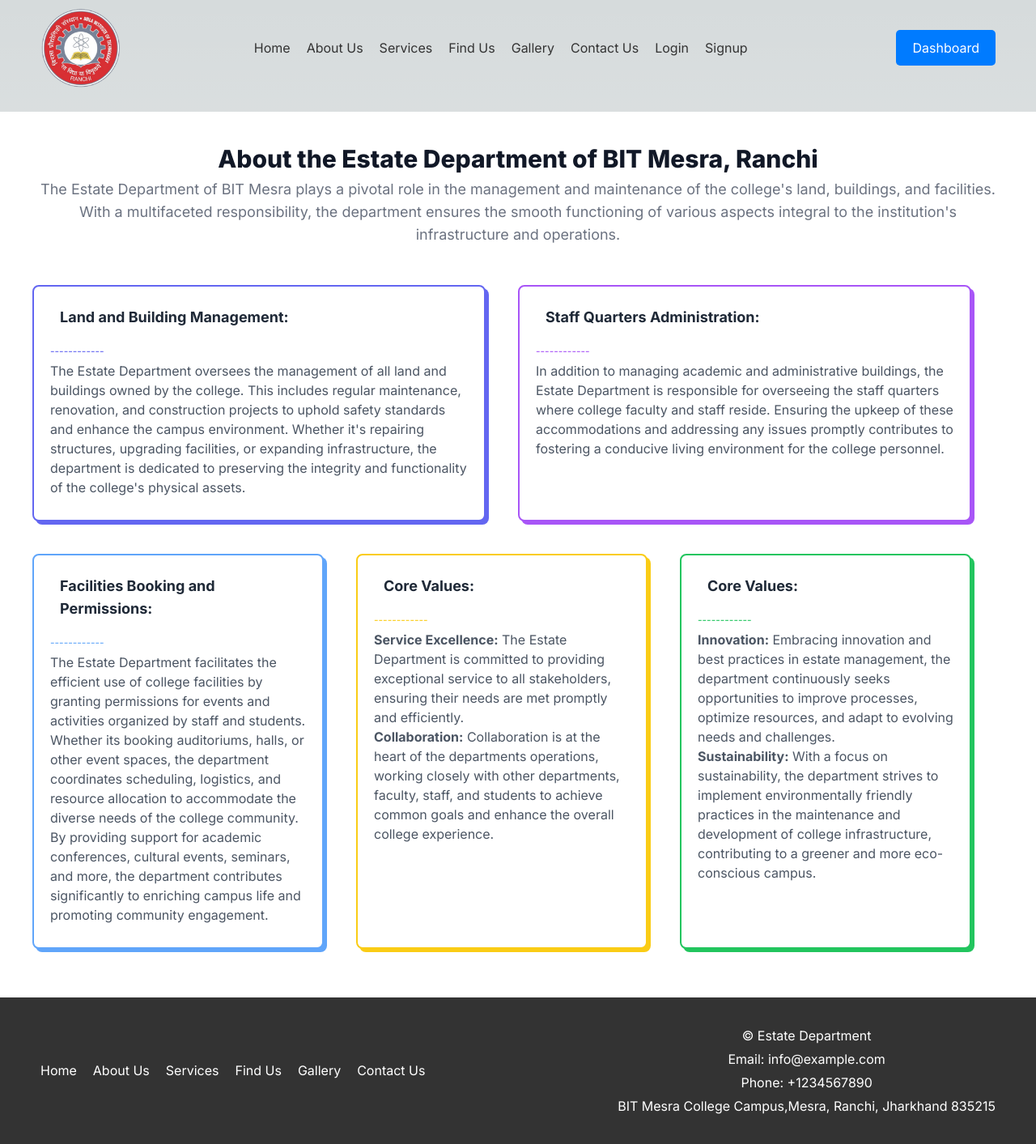
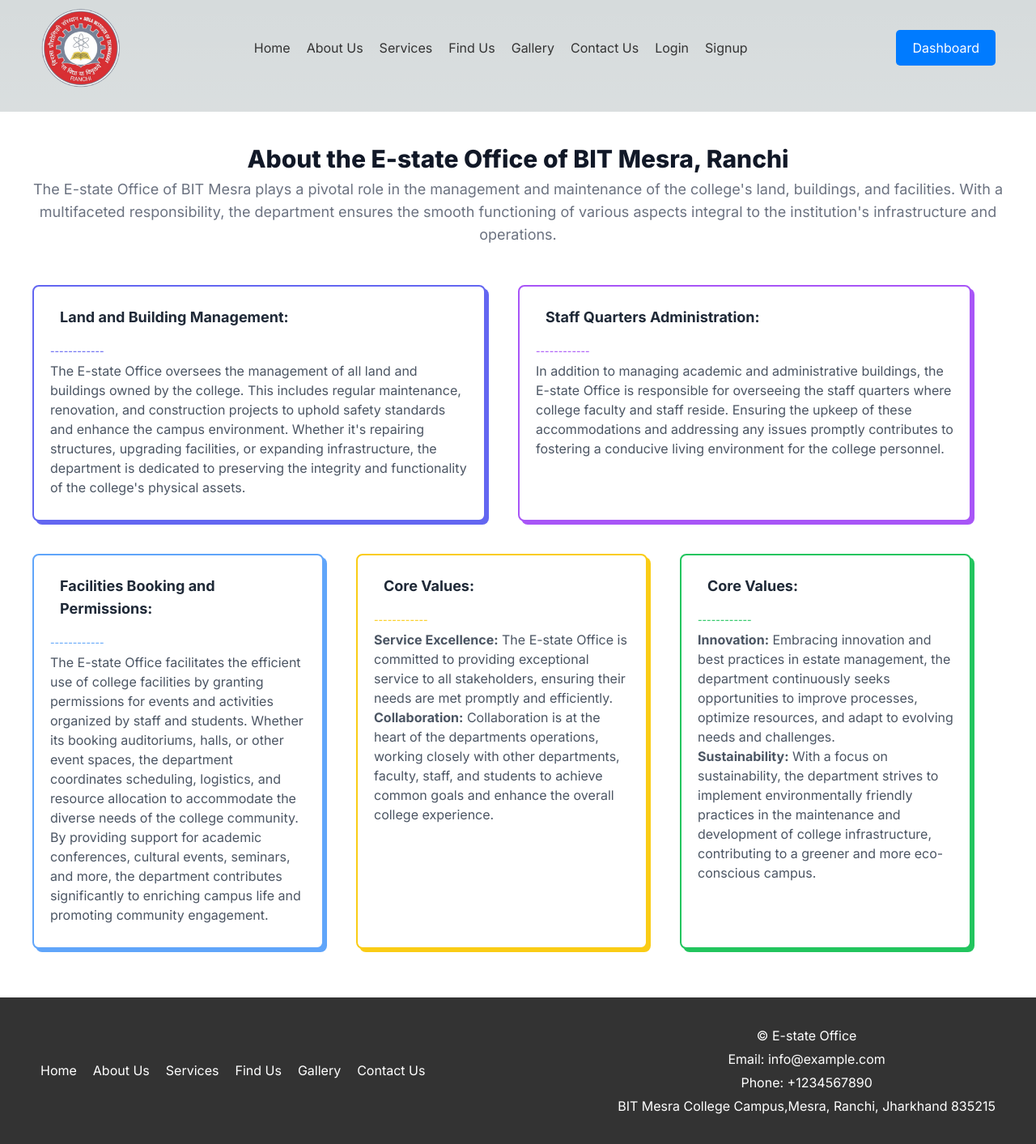
Before and after one commit to parthmaheshwarii/E-state_pm, a Next.js app: page /about in a window 1280 px wide. Shown: the whole page at 81% size. Built offline with nearby package versions, Linux system fonts and the light colour scheme; no server answers.

Commit message:
refactor stuff

```diff
--- a/src/app/about/page.jsx
+++ b/src/app/about/page.jsx
@@ -5,14 +5,14 @@
     <>
       <div className="w-full relative flex flex-col justify-between  px-10 mx-auto xl:px-10 py-10 items-center mt-5 bg-white">
         <h2 className="mb-1 text-3xl font-extrabold leading-tight text-gray-900">
-          About the Estate Department of BIT Mesra, Ranchi
+          About the E-state Office of BIT Mesra, Ranchi
         </h2>
         <p className="mb-12 text-lg text-gray-500 text-center">
-          The Estate Department of BIT Mesra plays a pivotal role in the
-          management and maintenance of the college&apos;s land, buildings, and
-          facilities. With a multifaceted responsibility, the department ensures
-          the smooth functioning of various aspects integral to the
-          institution&apos;s infrastructure and operations.
+          The E-state Office of BIT Mesra plays a pivotal role in the management
+          and maintenance of the college&apos;s land, buildings, and facilities.
+          With a multifaceted responsibility, the department ensures the smooth
+          functioning of various aspects integral to the institution&apos;s
+          infrastructure and operations.
         </p>
         <div className="w-full">
           <div className="flex flex-col w-full mb-10 sm:flex-row">
@@ -29,8 +29,8 @@
                     ------------
                   </p>
                   <p className="mb-2 text-gray-600">
-                    The Estate Department oversees the management of all land
-                    and buildings owned by the college. This includes regular
+                    The E-state Office oversees the management of all land and
+                    buildings owned by the college. This includes regular
                     maintenance, renovation, and construction projects to uphold
                     safety standards and enhance the campus environment. Whether
                     it&apos;s repairing structures, upgrading facilities, or
@@ -55,11 +55,11 @@
                   </p>
                   <p className="mb-2 text-gray-600">
                     In addition to managing academic and administrative
-                    buildings, the Estate Department is responsible for
-                    overseeing the staff quarters where college faculty and
-                    staff reside. Ensuring the upkeep of these accommodations
-                    and addressing any issues promptly contributes to fostering
-                    a conducive living environment for the college personnel.
+                    buildings, the E-state Office is responsible for overseeing
+                    the staff quarters where college faculty and staff reside.
+                    Ensuring the upkeep of these accommodations and addressing
+                    any issues promptly contributes to fostering a conducive
+                    living environment for the college personnel.
                   </p>
                 </div>
               </div>
@@ -79,16 +79,16 @@
                     ------------
                   </p>
                   <p className="mb-2 text-gray-600">
-                    The Estate Department facilitates the efficient use of
-                    college facilities by granting permissions for events and
-                    activities organized by staff and students. Whether its
-                    booking auditoriums, halls, or other event spaces, the
-                    department coordinates scheduling, logistics, and resource
-                    allocation to accommodate the diverse needs of the college
-                    community. By providing support for academic conferences,
-                    cultural events, seminars, and more, the department
-                    contributes significantly to enriching campus life and
-                    promoting community engagement.
+                    The E-state Office facilitates the efficient use of college
+                    facilities by granting permissions for events and activities
+                    organized by staff and students. Whether its booking
+                    auditoriums, halls, or other event spaces, the department
+                    coordinates scheduling, logistics, and resource allocation
+                    to accommodate the diverse needs of the college community.
+                    By providing support for academic conferences, cultural
+                    events, seminars, and more, the department contributes
+                    significantly to enriching campus life and promoting
+                    community engagement.
                   </p>
                 </div>
               </div>
@@ -108,7 +108,7 @@
                   <p className="mb-2 text-gray-600">
                     <p>
                       <span className="font-bold">Service Excellence:</span> The
-                      Estate Department is committed to providing exceptional
+                      E-state Office is committed to providing exceptional
                       service to all stakeholders, ensuring their needs are met
                       promptly and efficiently.
                     </p>
--- a/src/app/book/page.jsx
+++ b/src/app/book/page.jsx
@@ -227,9 +227,16 @@
               name="location"
             >
               <option value="">Select a location</option>
-              <option value="seminar">Seminar Hall</option>
-              <option value="class">Class Room</option>
-              <option value="auditorium">Hall/Auditorium</option>
+              <option value="conference">Conference Hall</option>
+              <option value="seminar1">Seminar Hall 1</option>
+              <option value="seminar2">Seminar Hall 2</option>
+              <option value="seminar3">Seminar Hall 3</option>
+              <option value="cathall">CAT Hall</option>
+              <option value="goldenjublie">Golden Jublie Hall</option>
+              <option value="community">Community Hall</option>
+              <option value="clubhouse">Club House</option>
+              <option value="gpbirlaauditorium">GP Birla Auditorium</option>
+              <option value="others">Others</option>
             </Field>
           </div>
           <div className="mb-4">
--- a/src/app/dashboard/page.jsx
+++ b/src/app/dashboard/page.jsx
@@ -4,7 +4,6 @@
 import React, { useEffect, useState } from "react";
 import { Disclosure, Tab } from "@headlessui/react";
 import { toast } from "react-toastify";
-import emailjs from "emailjs-com";
 
 import {
   collection,
@@ -158,7 +157,7 @@
                 <span className="material-symbols-outlined float-left pr-2">
                   file_copy
                 </span>
-                Repairs
+                Maintenance
                 <span className="material-symbols-outlined float-right">
                   keyboard_arrow_right
                 </span>
@@ -225,7 +224,7 @@
                   }}
                 >
                   <p className="text-3xl text-indigo-900">
-                    <strong>Repairs Pending</strong>
+                    <strong>Maintenance Pending</strong>
                   </p>
                   <span className="bg-red-300 text-xl text-white inline-block rounded-full mt-12 px-8 py-2">
                     <strong>2</strong>
@@ -361,7 +360,7 @@
           <Tab.Panel className="w-10/12">
             <div className="flex flex-row min-h-64 mt-6">
               <div className="bg-white rounded-xl shadow-lg px-6 py-4 w-8/12">
-                <h2 className="text-2xl text-center"> Repairs</h2>
+                <h2 className="text-2xl text-center"> Maintenance</h2>
                 <ul className="bg-white shadow overflow-hidden sm:rounded-md max-w-sm mx-auto mt-16">
                   {repairs.length ? (
                     repairs.map((b, i) => (
@@ -457,7 +456,7 @@
                     ))
                   ) : (
                     <div className="flex flex-1 justify-center items-center h-full">
-                      No Repair Requests
+                      No Maintenance Requests
                     </div>
                   )}
                 </ul>
--- a/src/app/repair/page.jsx
+++ b/src/app/maintenance/page.jsx
@@ -14,7 +14,7 @@
 import { db } from "@/firebase";
 import { useRouter } from "next/navigation";
 
-const Repair = () => {
+const Maintenance = () => {
   const validationSchema = Yup.object({
     quaterNo: Yup.string().required("Required"),
     location: Yup.string().required("Required"),
@@ -78,7 +78,7 @@
         const userDoc = doc(db, `users/${currentUser.uid}`);
         await updateDoc(userDoc, { repairs: arrayUnion(refDoc.id) });
         router.push("/dashboard");
-        toast.success(`Repair requested successfully!`, {
+        toast.success(`Maintenance requested successfully!`, {
           position: "top-right",
           autoClose: 3000,
           hideProgressBar: false,
@@ -116,7 +116,7 @@
   return (
     <div className="max-w-md mx-auto my-10 bg-white shadow-lg rounded-lg overflow-hidden">
       <div className="text-2xl py-4 px-6 bg-gray-900 text-white text-center font-bold uppercase">
-        Request Repair
+        Request Maintenance
       </div>
       <Formik
         initialValues={initialValues}
@@ -302,7 +302,7 @@
               className="bg-gray-900 text-white py-2 px-4 rounded hover:bg-gray-800 focus:outline-none focus:shadow-outline"
               type="submit"
             >
-              Request Repair
+              Request Maintenance
             </button>
           </div>
         </Form>
@@ -311,4 +311,4 @@
   );
 };
 
-export default Repair;
+export default Maintenance;
--- a/src/app/page.jsx
+++ b/src/app/page.jsx
@@ -7,8 +7,8 @@
   return (
     <>
       <section className="hero">
-        <div className="container">
-          <h1>Welcome to the College Estate Department</h1>
+        <div className="container flex flex-col">
+          <h1 className="font-serif">Welcome to BIT&apos;s E-state Office</h1>
           <p>
             Explore our services for managing and maintaining our campus estate.
           </p>
@@ -46,13 +46,13 @@
                   width="400"
                 />
               </div>
-              <h3>Damage Repair Service</h3>
+              <h3>Maintenance</h3>
               <p>
                 Report damages and request repairs for campus buildings and
                 facilities.
               </p>
-              <Link href={"/repair"} className="service-button">
-                Request Repair
+              <Link href={"/maintenance"} className="service-button">
+                Request Maintenance
               </Link>
             </div>
           </div>
@@ -75,10 +75,10 @@
           <h2 className="text-3xl mx-auto my-5">Find Us</h2>
           <div className="landbuilding flex justify-center  p-5">
             <iframe
-              src="https://www.google.com/maps/embed?pb=!1m16!1m12!1m3!1d3078.7886798051395!2d85.4412176639987!3d23.4128987622601!2m3!1f0!2f0!3f0!3m2!1i1024!2i768!4f13.1!2m1!1sBIT%20Mesra%20College%20Campus%2CMesra!5e0!3m2!1sen!2sin!4v1712046493685!5m2!1sen!2sin"
+              src="https://www.google.com/maps/embed?pb=!1m18!1m12!1m3!1d228.83444248004747!2d85.44130098570669!3d23.411681670282523!2m3!1f0!2f0!3f0!3m2!1i1024!2i768!4f13.1!3m3!1m2!1s0x39f4fb136481645f%3A0x5329e577e69491e5!2sConstruction%20Department!5e0!3m2!1sen!2sus!4v1713021329009!5m2!1sen!2sus"
               width="600"
               height="450"
-              className="border-0"
+              className="border-none"
               allowfullscreen=""
               loading="lazy"
               referrerpolicy="no-referrer-when-downgrade"
--- a/src/components/Footer/index.jsx
+++ b/src/components/Footer/index.jsx
@@ -29,7 +29,7 @@
           </ul>
         </div>
         <div className="footer-info">
-          <p>&copy; Estate Department</p>
+          <p>&copy; E-state Office</p>
           <p>Email: info@example.com</p>
           <p>Phone: +1234567890</p>
           <p>BIT Mesra College Campus,Mesra, Ranchi, Jharkhand 835215</p>
```
Also changed, not shown: src/app/contact/page.jsx (+16 -8 lines).
